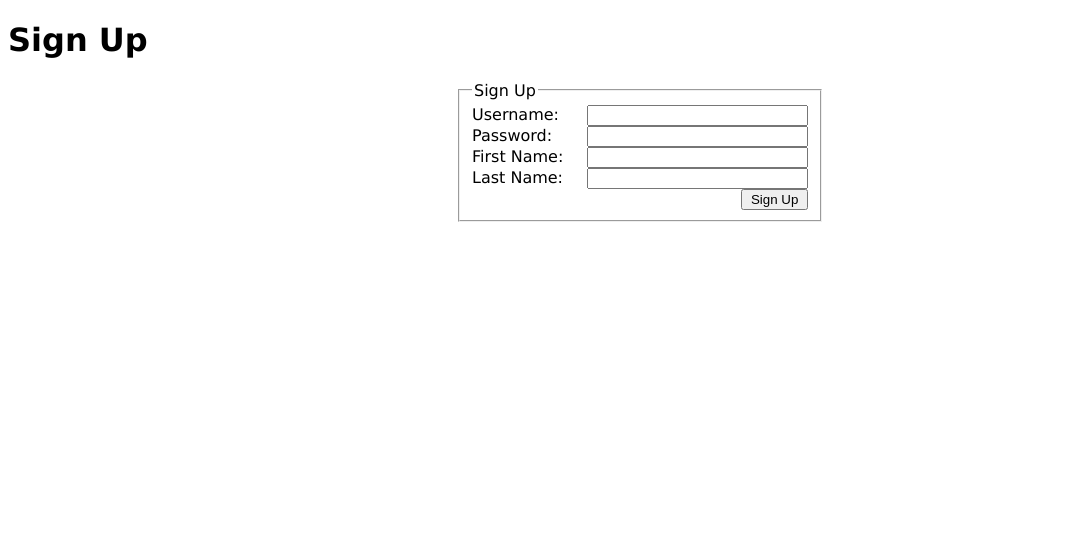
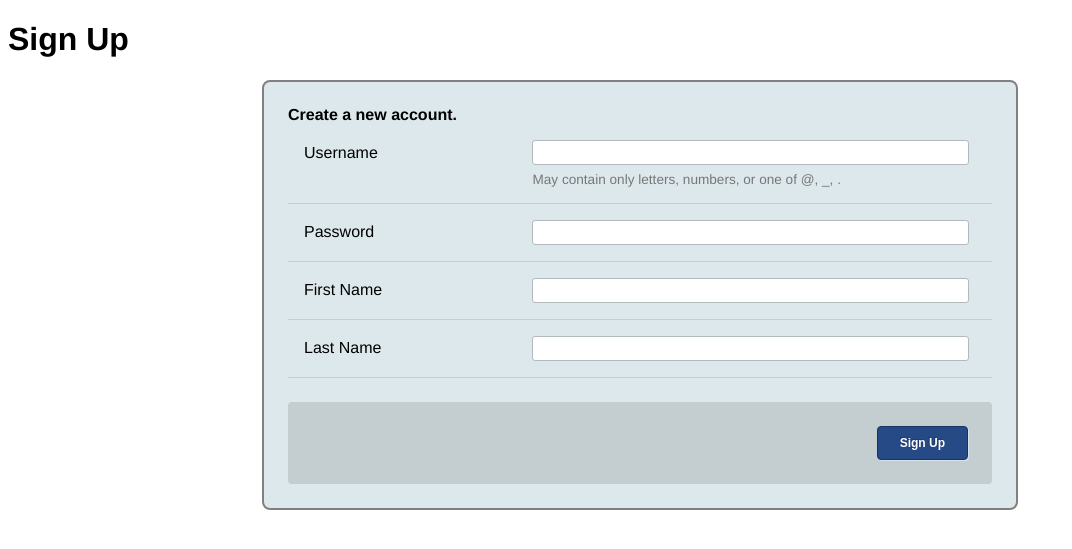
Before and after one commit to dholth/stucco_auth, a Python web app: template stucco_auth/templates/sign-up.html in a window 1280 px wide. Shown: the top 549 px of the page, without its empty margins (0-1072 px from the left). Run offline with Jinja, Linux system fonts and the light colour scheme; the template is opened without the code that fills it, so the values that code supplies are empty; some libraries are stand-ins or nearby versions.

Commit message:
uni-form styling for signup, login forms

```diff
--- a/stucco_auth/static/ponzi_auth.css
+++ /dev/null
@@ -1,56 +0,0 @@
-body {
-    font-family: Verdana, Arial, Helvetica, sans-serif;
-}
-
-body a {
-    color: #41627E;
-}
-
-.form {
-    margin: auto;
-    width: 21em;
-}
-
-#login-fields .signup {
-    margin-top: 1em;
-}
-
-.fields .field {
-    clear: both;
-}
-
-.fields .field label {
-    width: 6em;
-    display: block;
-    float: left;
-}
-
-.fields .field input {
-    float: right;
-    width: 16em;
-}
-
-.clear {
-    clear: both;
-}
-
-.form input[type=submit] {
-    float: right;
-    width: 5em;
-}
-
-.status {
-    margin: 0 1em 1em 1em;
-}
-
-.status.info {
-    color: green;
-}
-
-.status.error {
-    color: red;
-}
-
-.login-action {
-    font-size: 0.9em;
-}
--- /dev/null
+++ b/stucco_auth/static/stucco_auth.css
@@ -0,0 +1,3 @@
+body {
+  font-family: Corbel, Ubuntu, "Droid Sans", Helvetica, Arial, sans-serif;
+}
--- /dev/null
+++ b/stucco_auth/templates/form_layout.html
@@ -0,0 +1,24 @@
+{% extends "layout.html" %}
+
+{% block css %}
+{{ super() }}
+<link rel="stylesheet" href="{{request.application_url}}/static/css/uni-form.css" />
+<link rel="stylesheet" href="{{request.application_url}}/static/css/blue.uni-form.css" title="Blue Style" />
+{% endblock %}
+
+{% block js %}
+{{ super() }}
+<script type="text/javascript" src="{{request.scheme}}://ajax.googleapis.com/ajax/libs/jquery/1.4.4/jquery.min.js"></script>
+<script src="{{request.application_url}}/static/js/uni-form.jquery.js" type="text/javascript"></script>
+<style>
+  .signup, .login {
+    max-width: 44em;
+    margin: auto;
+  }
+  .uniForm {
+    padding: 1.5em;
+    border: 2px solid grey;
+    -moz-border-radius: 0.5em; border-radius: 0.5em;
+  }
+</style>
+{% endblock %}
--- a/stucco_auth/templates/layout.html
+++ b/stucco_auth/templates/layout.html
@@ -3,7 +3,8 @@
   <head>
     <title>{% block title %}{% endblock %}</title>
 {% block css %}
-<link rel="stylesheet" type="text/css" href="{{request.application_url}}/static/ponzi_auth.css" />
+<link rel="stylesheet" type="text/css" href="{{request.scheme}}://yui.yahooapis.com/combo?3.2.0/build/cssreset/reset-min.css&3.2.0/build/cssfonts/fonts-min.css&3.2.0/build/cssgrids/grids-min.css&3.2.0/build/base/base-min.css">
+<link rel="stylesheet" type="text/css" href="{{request.application_url}}/static/stucco_auth.css" />
 {% endblock %}
 {% block js %}{% endblock %}
   </head>
--- a/stucco_auth/templates/sign-up.html
+++ b/stucco_auth/templates/sign-up.html
@@ -1,42 +1,43 @@
-{% extends "layout.html" %}
+{% extends "form_layout.html" %}
 
 {% block title %}Sign Up{% endblock %}
 
+{% block css %}
+{{ super() }}
+
+{% endblock %}
+
 {% block content %}
 <h1>Sign Up</h1>
-<fieldset class="form">
-  <legend>Sign Up</legend>
 
-  {% if status %}
-    <div class="status {{status_type}}">{{status}}</div>
-  {% endif %}
+{% if status %}
+<div class="status {{status_type}}">{{status}}</div>
+{% endif %}
 
-  <form action="{{request.relative_url('sign-up')}}" method="POST">
-    <div class="fields">
-      <div class="field">
-        <label for="username">Username:</label>
-        <input type="text" name="username" value="{{username}}" />
-      </div>
-      <div class="field">
-        <label for="password">Password:</label>
-        <input type="password" name="password" />
-      </div>
+<form class="uniForm signup" action="{{request.url}}" method="POST">
+  <fieldset class="inlineLabels">
+    <legend>Create a new account.</legend>
+    <div class="ctrlHolder">
+      <label for="username">Username</label>
+      <input type="text" name="username" class="textInput" value="{{username}}" />
+      <p class="formHint">May contain only letters, numbers, or one of @, _, .</p>
+    </div>
+    <div class="ctrlHolder">
+      <label for="password">Password</label>
+      <input type="password" class="textInput" name="password" />
+    </div>
+    <div class="ctrlHolder">
+      <label for="firstname">First Name</label>
+      <input name="firstname" type="text" class="textInput" value="{{request.params.get('firstname', '')}}" />
+    </div>
+    <div class="ctrlHolder">
+      <label for="firstname">Last Name</label>
+      <input name="lastname" type="text" class="textInput" value="{{request.params.get('last', '')}}" />
+    </div>
+  </fieldset>
+  <div class="buttonHolder">
+    <input class="primaryAction" type="submit" value="Sign Up" name="form.submitted" />
+  </div>
+</form>
 
-      <div class="field">
-        <label for="firstname">First Name:</label>
-        <input name="firstname" type="text" value="{{request.params.get('firstname', '')}}" />
-      </div>
-
-      <div class="field">
-        <label for="firstname">Last Name:</label>
-        <input name="lastname" type="text" value="{{request.params.get('last', '')}}" />
-      </div>
-      <div class="clear"><!-- --></div>
-
-    </div>
-
-    <input type="submit" value="Sign Up" name="form.submitted" />
-    <div class="clear"><!-- --></div>
-  </form>
-</fieldset>
 {% endblock %}
```
Also changed, not shown: stucco_auth/templates/login.html (+26 -22 lines), stucco_auth/views.py (+11 -4 lines).
